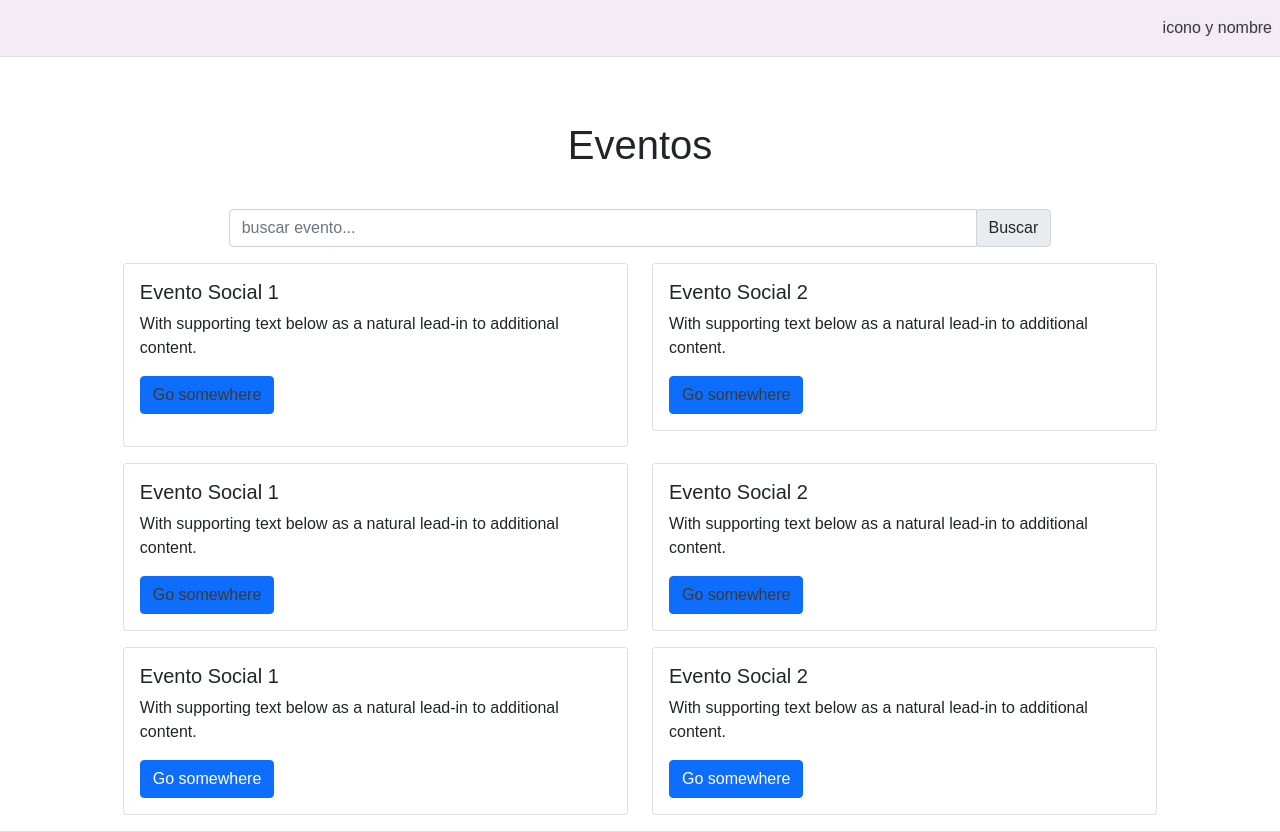
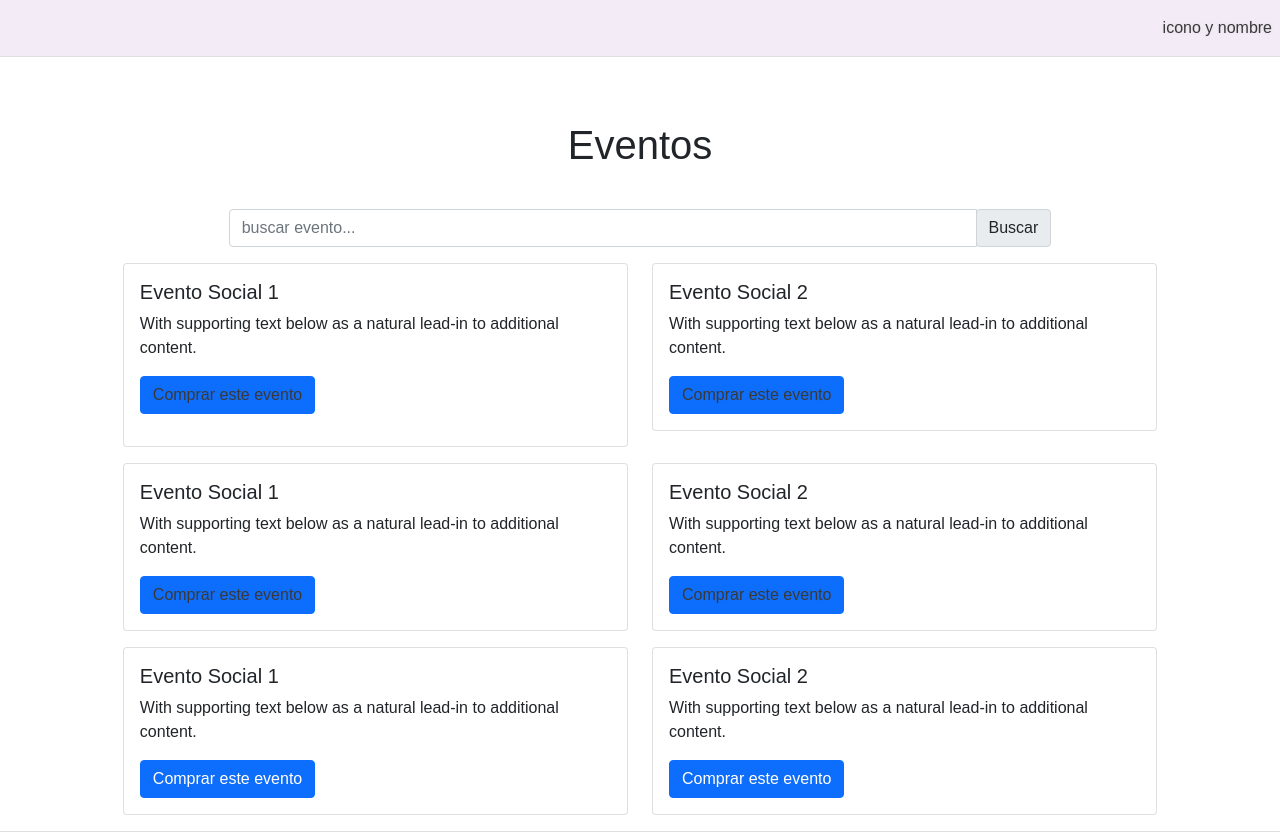
Before and after one commit to victorlaragurmendi/pwaVentaTickets, a React (Create React App) app: page /home in a window 1280 px wide. Built offline with nearby package versions, Linux system fonts and the light colour scheme.

Commit message:
texto comprar entrada en Home

```diff
--- a/src/components/login/Home.js
+++ b/src/components/login/Home.js
@@ -39,7 +39,7 @@ const Home = () => {
                                                 <div className="card-body">
                                                     <h5 className="card-title">Evento Social 1</h5>
                                                     <p className="card-text">With supporting text below as a natural lead-in to additional content.</p>
-                                                    <p href="" className="btn btn-primary" ><a href="/detalleevento">Go somewhere</a></p>
+                                                    <p href="" className="btn btn-primary" ><a href="/detalleevento">Comprar este evento</a></p>
                                                 </div>
                                             </div>
                                         </div>
@@ -49,7 +49,7 @@ const Home = () => {
                                                 <div className="card-body">
                                                     <h5 className="card-title">Evento Social 2</h5>
                                                     <p className="card-text">With supporting text below as a natural lead-in to additional content.</p>
-                                                    <a href="#" className="btn btn-primary" ><a href="/detalleevento">Go somewhere</a></a>
+                                                    <a href="#" className="btn btn-primary" ><a href="/detalleevento">Comprar este evento</a></a>
                                                 </div>
                                             </div>
                                         </div>
@@ -67,7 +67,7 @@ const Home = () => {
                                                 <div className="card-body">
                                                     <h5 className="card-title">Evento Social 1</h5>
                                                     <p className="card-text">With supporting text below as a natural lead-in to additional content.</p>
-                                                    <a href="#" className="btn btn-primary" ><a href="/detalleevento">Go somewhere</a></a>
+                                                    <a href="#" className="btn btn-primary" ><a href="/detalleevento">Comprar este evento</a></a>
                                                 </div>
                                             </div>
                                         </div>
@@ -77,7 +77,7 @@ const Home = () => {
                                                 <div className="card-body">
                                                     <h5 className="card-title">Evento Social 2</h5>
                                                     <p className="card-text">With supporting text below as a natural lead-in to additional content.</p>
-                                                    <a href="#" className="btn btn-primary" ><a href="/detalleevento">Go somewhere</a></a>
+                                                    <a href="#" className="btn btn-primary" ><a href="/detalleevento">Comprar este evento</a></a>
                                                 </div>
                                             </div>
                                         </div>
@@ -95,7 +95,7 @@ const Home = () => {
                                                 <div className="card-body">
                                                     <h5 className="card-title">Evento Social 1</h5>
                                                     <p className="card-text">With supporting text below as a natural lead-in to additional content.</p>
-                                                    <a href="#" className="btn btn-primary">Go somewhere</a>
+                                                    <a href="#" className="btn btn-primary">Comprar este evento</a>
                                                 </div>
                                             </div>
                                         </div>
@@ -105,7 +105,7 @@ const Home = () => {
                                                 <div className="card-body">
                                                     <h5 className="card-title">Evento Social 2</h5>
                                                     <p className="card-text">With supporting text below as a natural lead-in to additional content.</p>
-                                                    <a href="#" className="btn btn-primary">Go somewhere</a>
+                                                    <a href="#" className="btn btn-primary">Comprar este evento</a>
                                                 </div>
                                             </div>
                                         </div>
```
